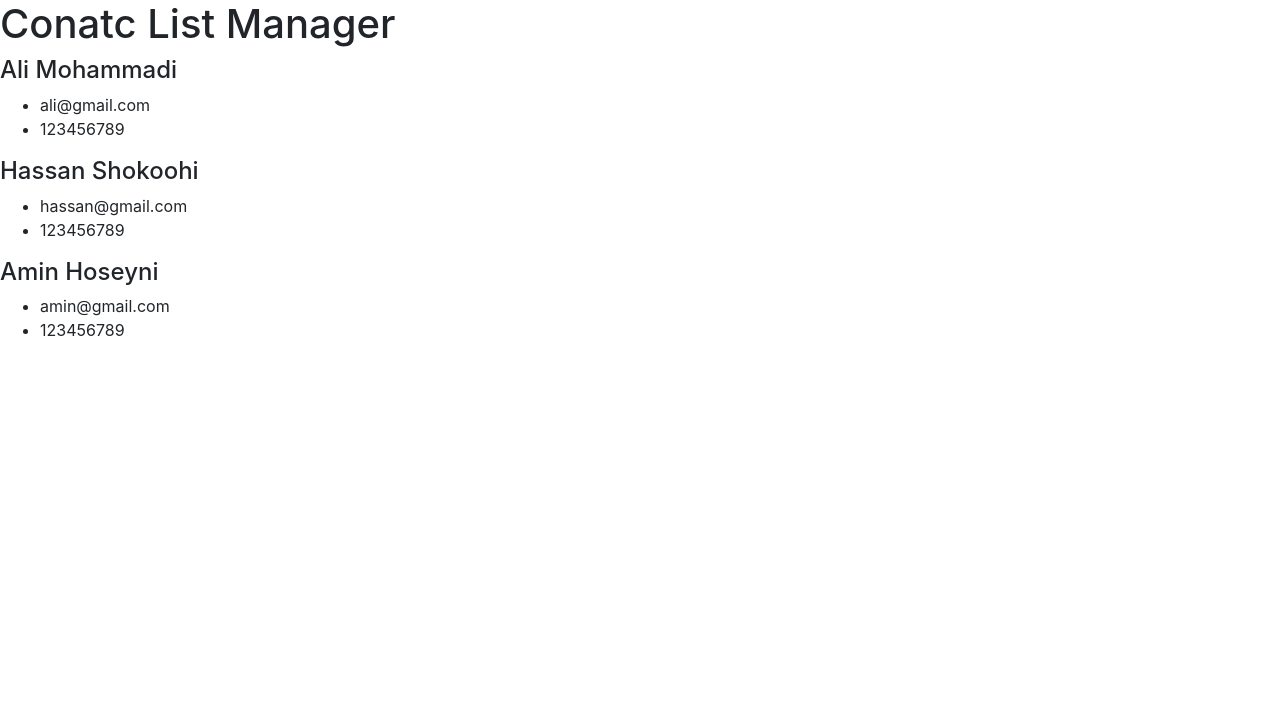
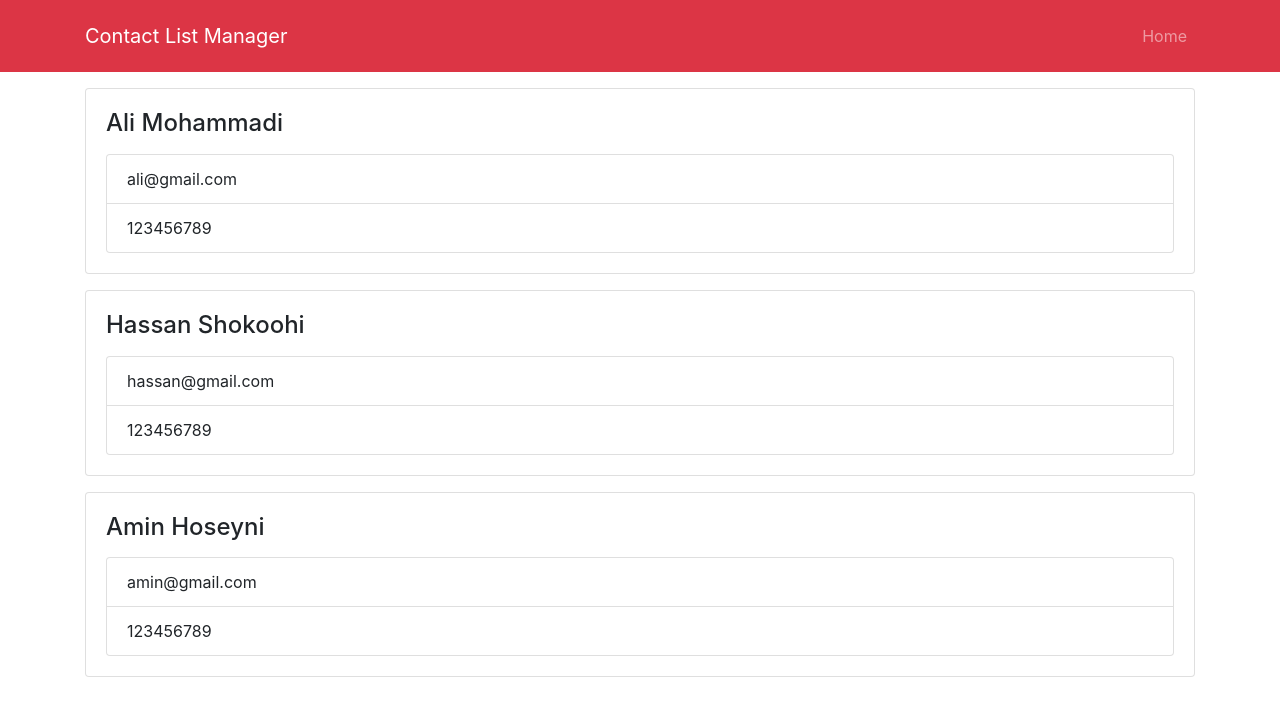
Before and after one commit to hassanshokoohimatin/contact-manager-react, a React (Create React App) app: page / in a window 1280 px wide. Shown: the top 716 px of the page. Built offline with nearby package versions, Linux system fonts and the light colour scheme.

Commit message:
props added and components styled with bootstrap

```diff
--- a/src/App.js
+++ b/src/App.js
@@ -8,10 +8,12 @@ class App extends Component{
     render(){
         return(
             <div className="App">
-                <Header branding="Conatc List Manager" />
-                <Contact name="Ali Mohammadi" email="ali@gmail.com" phone="123456789" />
-                <Contact name="Hassan Shokoohi" email="hassan@gmail.com" phone="123456789" />
-                <Contact name="Amin Hoseyni" email="amin@gmail.com" phone="123456789" />
+                <Header />
+                <div className="container">
+                    <Contact name="Ali Mohammadi" email="ali@gmail.com" phone="123456789" />
+                    <Contact name="Hassan Shokoohi" email="hassan@gmail.com" phone="123456789" />
+                    <Contact name="Amin Hoseyni" email="amin@gmail.com" phone="123456789" />
+                </div>
             </div>
         )
     }
--- a/src/components/Header.js
+++ b/src/components/Header.js
@@ -1,13 +1,29 @@
-import React from 'react'
+import React from 'react';
+import PropTypes from 'prop-types';
 
 const Header = (props) => {
     return (
-        <div>
-            <header>
-                <h1>{props.branding}</h1>
-            </header>
+        <div className="navbar navbar-expand-md navbar-dark bg-danger py-3 mb-3">
+            <div className="container">
+                <a href="/" className="navbar-brand">{props.branding}</a>
+                <div>
+                    <ul className="navbar-nav ml-auto">
+                        <li className="nav-item">
+                            <a href="/" className="nav-link">Home</a>
+                        </li>
+                    </ul>
+                </div>
+            </div>
         </div>
     )
 }
 
+Header.defaultProps = {
+    branding: "Contact List Manager"
+}
+
+Header.propTypes = {
+    branding: PropTypes.string.isRequired
+}
+
 export default Header;
--- a/src/components/contact.js
+++ b/src/components/contact.js
@@ -1,18 +1,25 @@
-import React, { Component } from 'react'
+import React, { Component } from 'react';
+import PropTypes from 'prop-types';
 
 class Contact extends Component {
     render() {
         const {name, email, phone} = this.props;
         return (
-            <div>
-                <h4>{name}</h4>
-                <ul>
-                    <li>{email}</li>
-                    <li>{phone}</li>
-                </ul>
-            </div>
+                <div className="card card-body mb-3">
+                    <h4 className="mb-3">{name}</h4>
+                    <ul className="list-group">
+                        <li className="list-group-item">{email}</li>
+                        <li className="list-group-item">{phone}</li>
+                    </ul>
+                </div>
         )
     }
 }
 
+Contact.propTypes = {
+    name: PropTypes.string.isRequired,
+    email: PropTypes.string.isRequired,
+    phone: PropTypes.string.isRequired
+}
+
 export default Contact;
```
